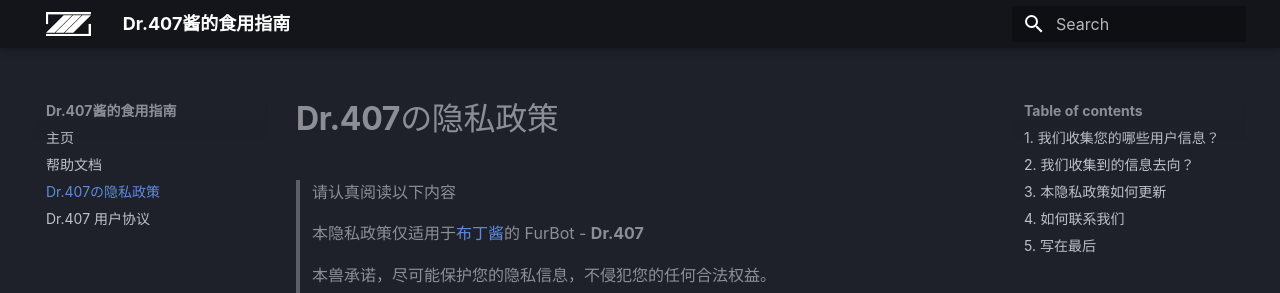
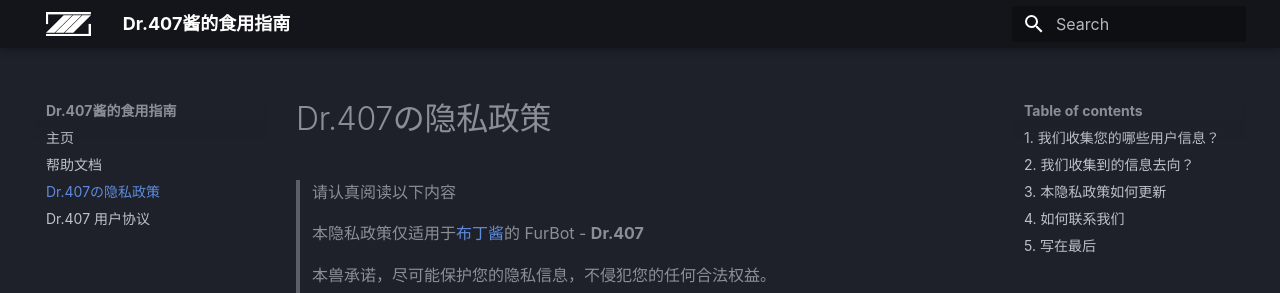
Before and after one commit to BuDingOwO/Docs-Dr407, an MkDocs documentation site: the page built from docs/Privacy.md, in a window 1280 px wide and 900 px high. Shown: the top 293 px of the window. Built offline with MkDocs 1.6.1 and Material for MkDocs 9.7.7, drawn with Linux system fonts in a browser that asks for light colours.

```diff
--- a/docs/Privacy.md
+++ b/docs/Privacy.md
@@ -1,4 +1,4 @@
-# **Dr.407**の隐私政策
+# Dr.407の隐私政策
 
 > 请认真阅读以下内容
 
```
